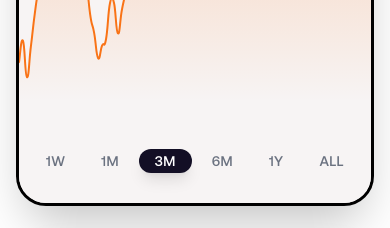
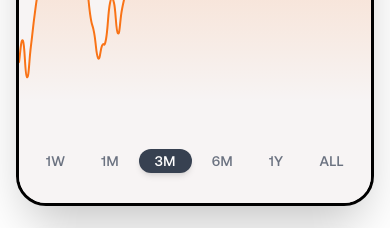
Before and after one commit to h8inc/portfolio, a React (Vite) app: page / in a window 390 px wide. Shown: the part 992-1220 px from the top of the page. Built offline with nearby package versions, Linux system fonts and the light colour scheme; a web font is replaced by a local one.

Commit message:
Update period selector to use gray-700 for better visual balance
- Replace harsh black background with softer gray-700 (#374151)
- Reduce shadow from lg to md for more refined appearance
- Maintains prominence while being less harsh than original
- Consistent across mobile and web variants

```diff
--- a/src/components/generated/PortfolioChart.tsx
+++ b/src/components/generated/PortfolioChart.tsx
@@ -512,7 +512,7 @@ export const PortfolioChart = ({
         }}>
             {periods.map(period => <button key={period} onClick={() => handlePeriodClick(period)} className={`
                   px-4 py-0.5 rounded-full text-sm font-medium tracking-wide transition-all duration-200
-                  ${selectedPeriod === period ? 'bg-[#130F25] text-white shadow-lg' : 'bg-transparent text-[#6b7280] hover:text-[#130F25]'}
+                  ${selectedPeriod === period ? 'bg-[#374151] text-white shadow-md' : 'bg-transparent text-[#6b7280] hover:text-[#374151]'}
                 `}>
                 <span>{period}</span>
               </button>)}
@@ -560,7 +560,7 @@ export const PortfolioChart = ({
         <div className="flex items-center justify-center gap-1 py-4 flex-shrink-0">
           {periods.map(period => <button key={period} onClick={() => handlePeriodClick(period)} className={`
                 px-4 py-0.5 rounded-full text-sm font-medium tracking-wide transition-all duration-200
-                ${selectedPeriod === period ? 'bg-[#1f2937] text-[#e5e7eb] shadow-lg' : 'bg-transparent text-[#6b7280] hover:text-[#9ca3af]'}
+                ${selectedPeriod === period ? 'bg-[#374151] text-[#e5e7eb] shadow-md' : 'bg-transparent text-[#6b7280] hover:text-[#9ca3af]'}
               `}>
               <span>{period}</span>
             </button>)}
```
